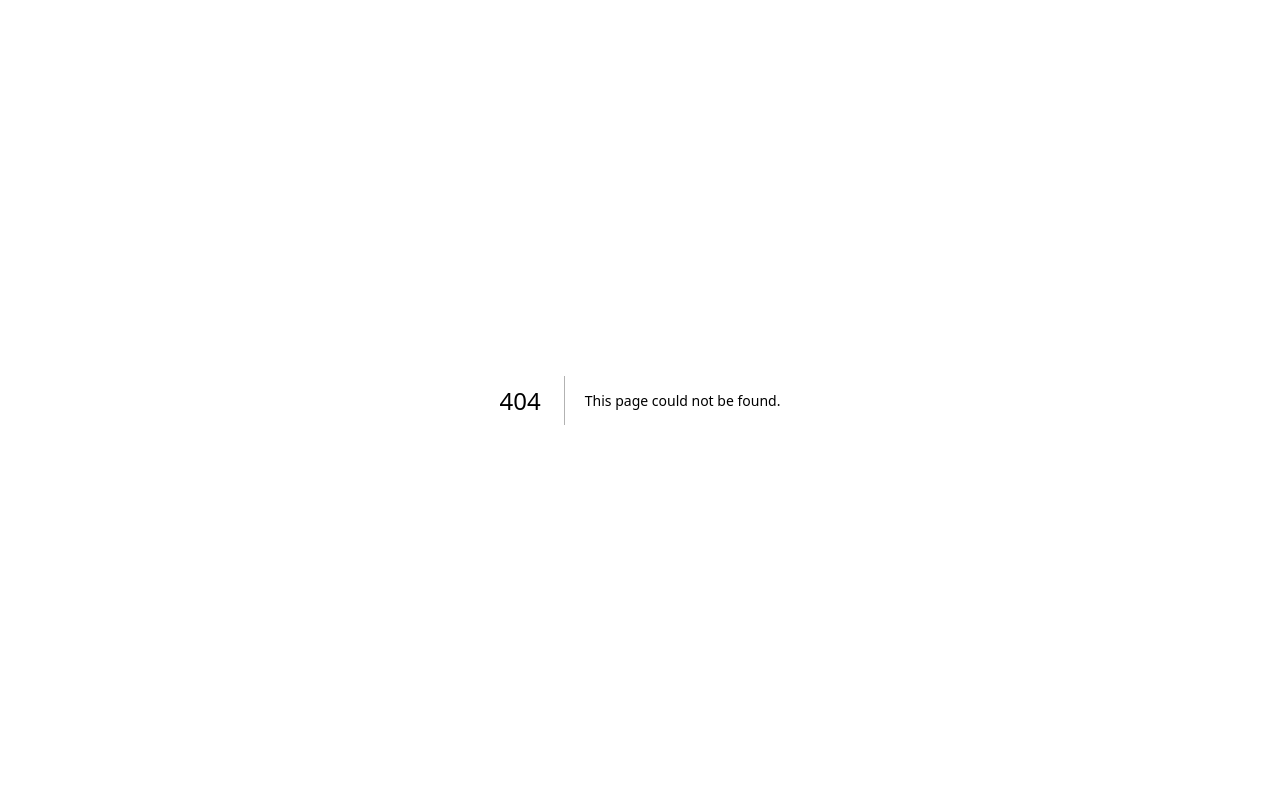
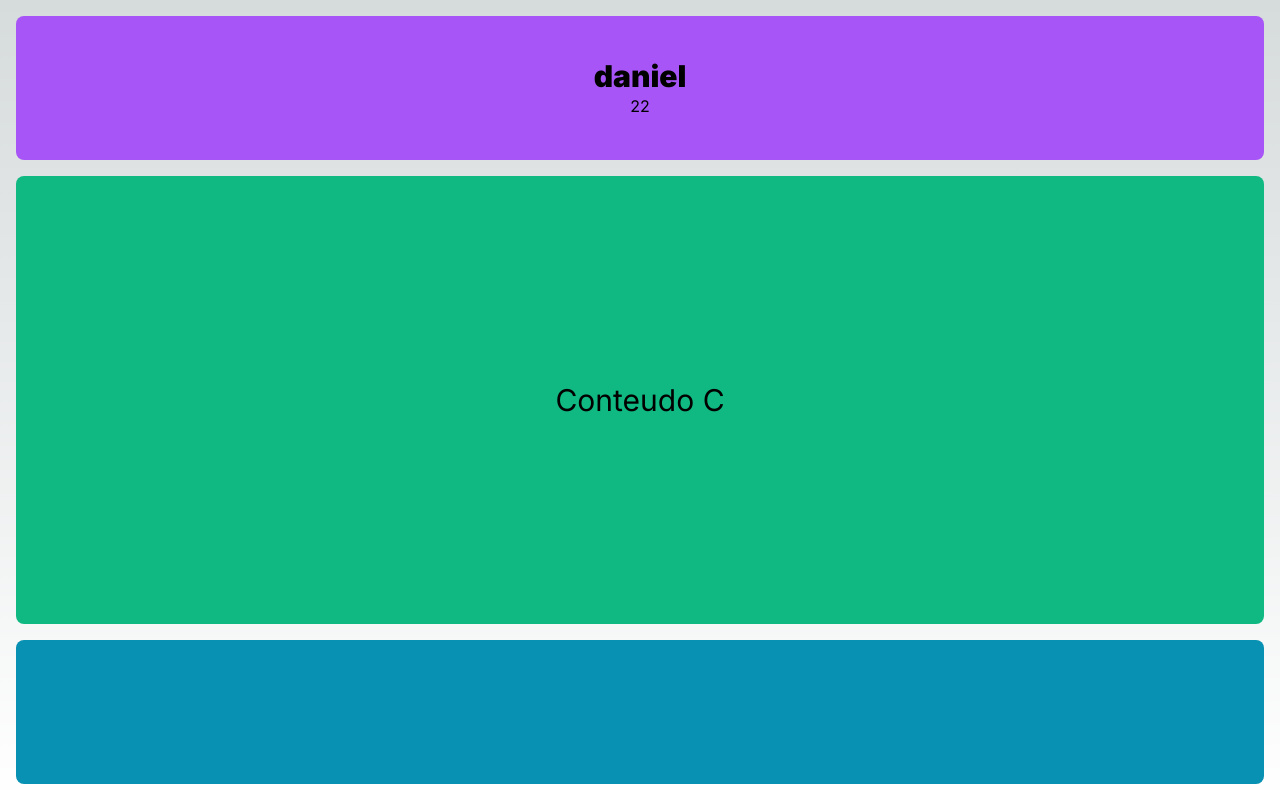
Before and after one commit to DanielMoscardini/formacao-dev, a Next.js app in the folder especialista/react_e_next/react-fundamentos/: page /fundamentos/pagina in a window 1280 px wide. Before the commit this address had no page. Built offline with nearby package versions, Linux system fonts and the light colour scheme.

Commit message:
Finalizando props

```diff
--- /dev/null
+++ b/especialista/react_e_next/react-fundamentos/src/app/fundamentos/funcoes/page.tsx
@@ -0,0 +1,29 @@
+export default function Page() {
+  function renderizarTitulo() {
+    return (
+      <div>
+        <h1>Titulo</h1>
+        <h3>SubTitulo</h3>
+      </div>
+    );
+  }
+
+  function renderizarElfos() {
+    return (
+      <div>
+        <ul>
+          <li>Elrond</li>
+          <li>Galadriel</li>
+          <li>Gil-Galad</li>
+        </ul>
+      </div>
+    );
+  }
+
+  return (
+    <div>
+      {renderizarTitulo()}
+      {renderizarElfos()}
+    </div>
+  );
+}
--- /dev/null
+++ b/especialista/react_e_next/react-fundamentos/src/app/fundamentos/pagina/page.tsx
@@ -0,0 +1,17 @@
+import Cabecalho from '@/components/Cabecalho';
+import Conteudo from '@/components/Conteudo';
+import Rodape from '@/components/Rodape';
+
+export default function Page() {
+  return (
+    <div
+      className={`
+      flex flex-col gap-4 p-4 h-screen
+    `}
+    >
+      <Cabecalho nome={"daniel"} idade={22} />
+      <Conteudo />
+      <Rodape />
+    </div>
+  );
+}
--- /dev/null
+++ b/especialista/react_e_next/react-fundamentos/src/app/fundamentos/soma/page.tsx
@@ -0,0 +1,12 @@
+export default function Page() {
+  let num1, num2: number;
+  num1 = 5;
+  num2 = 10;
+  let soma: number = num1 + num2;
+  return (
+    <div>
+      <h1>A soma de num1 e num2 eh de: {soma}</h1>
+      <h1>Gerando um valor aleatorio {Math.random() * 10}</h1>
+    </div>
+  );
+}
--- a/especialista/react_e_next/react-fundamentos/src/app/layout.tsx
+++ b/especialista/react_e_next/react-fundamentos/src/app/layout.tsx
@@ -4,7 +4,7 @@ import { Inter } from 'next/font/google'
 const inter = Inter({ subsets: ['latin'] })
 
 export const metadata = {
-  title: 'Create Next App',
+  title: 'Estudando no trabalho',
   description: 'Generated by create next app',
 }
 
--- /dev/null
+++ b/especialista/react_e_next/react-fundamentos/src/components/Cabecalho.tsx
@@ -0,0 +1,14 @@
+export default function Cabecalho(props: any) {
+  return (
+    <div
+      className={`
+      flex flex-col justify-center items-center h-36 bg-purple-500 rounded-lg
+    `}
+    >
+       <h1 className="text-3xl font-black"> {props.nome}</h1>
+       <h2 className="">
+        {props.idade}
+       </h2>
+    </div>
+  );
+}
--- /dev/null
+++ b/especialista/react_e_next/react-fundamentos/src/components/Conteudo.tsx
@@ -0,0 +1,10 @@
+export default function Conteudo() {
+  return (
+    <div className={`
+      flex justify-center items-center flex-1 text-3xl bg-emerald-500 rounded-lg
+    `}
+    >
+      Conteudo C
+    </div>
+  )
+}
--- /dev/null
+++ b/especialista/react_e_next/react-fundamentos/src/components/Rodape.tsx
@@ -0,0 +1,14 @@
+export default function Rodape(props: any) {
+  console.log(props);
+
+  return (
+    <div
+      className={`
+      flex justify-between items-center bg-cyan-600 h-36 text-3xl rounded-lg px-10
+    `}
+    >
+      <span>{props.textoEsquerda}</span>
+      <span>{props.textoDireita}</span>
+    </div>
+  );
+}
--- /dev/null
+++ b/especialista/react_e_next/react-fundamentos/src/pages/pagina.tsx
@@ -0,0 +1,18 @@
+import '../app/globals.css';
+import Conteudo from '@/components/Conteudo';
+import Cabecalho from '@/components/Cabecalho';
+import Rodape from '@/components/Rodape';
+
+export default function Pagina() {
+  return (
+    <div
+      className={`
+      bg-black text-white h-screen flex flex-col p-4 gap-4
+    `}
+    >
+      <Cabecalho nome='Daniel' idade={22}/>
+      <Conteudo />
+      <Rodape textoEsquerda='Obrigado pela preferencia!' textoDireita='Volte Sempre!'/>
+    </div>
+  );
+}
```
